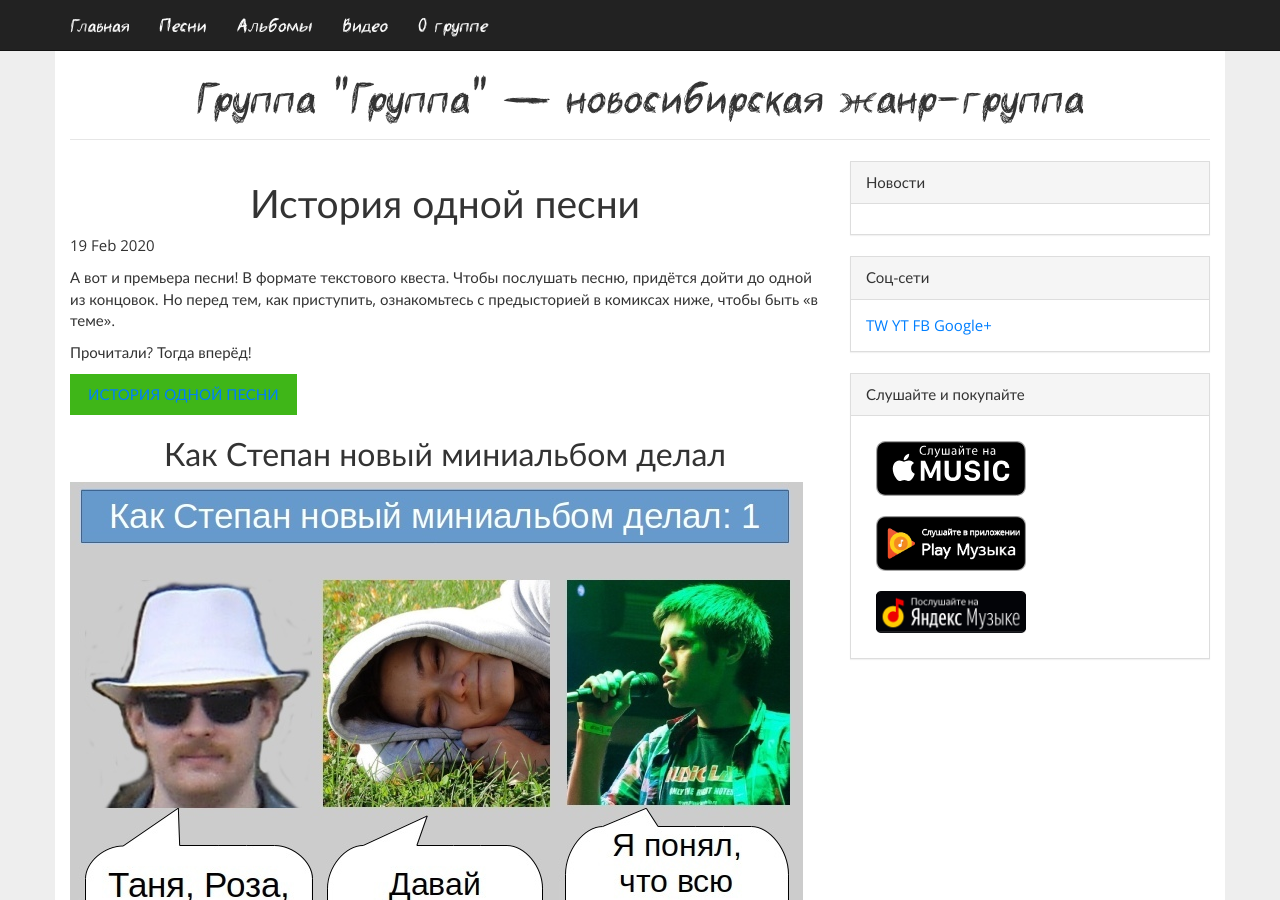
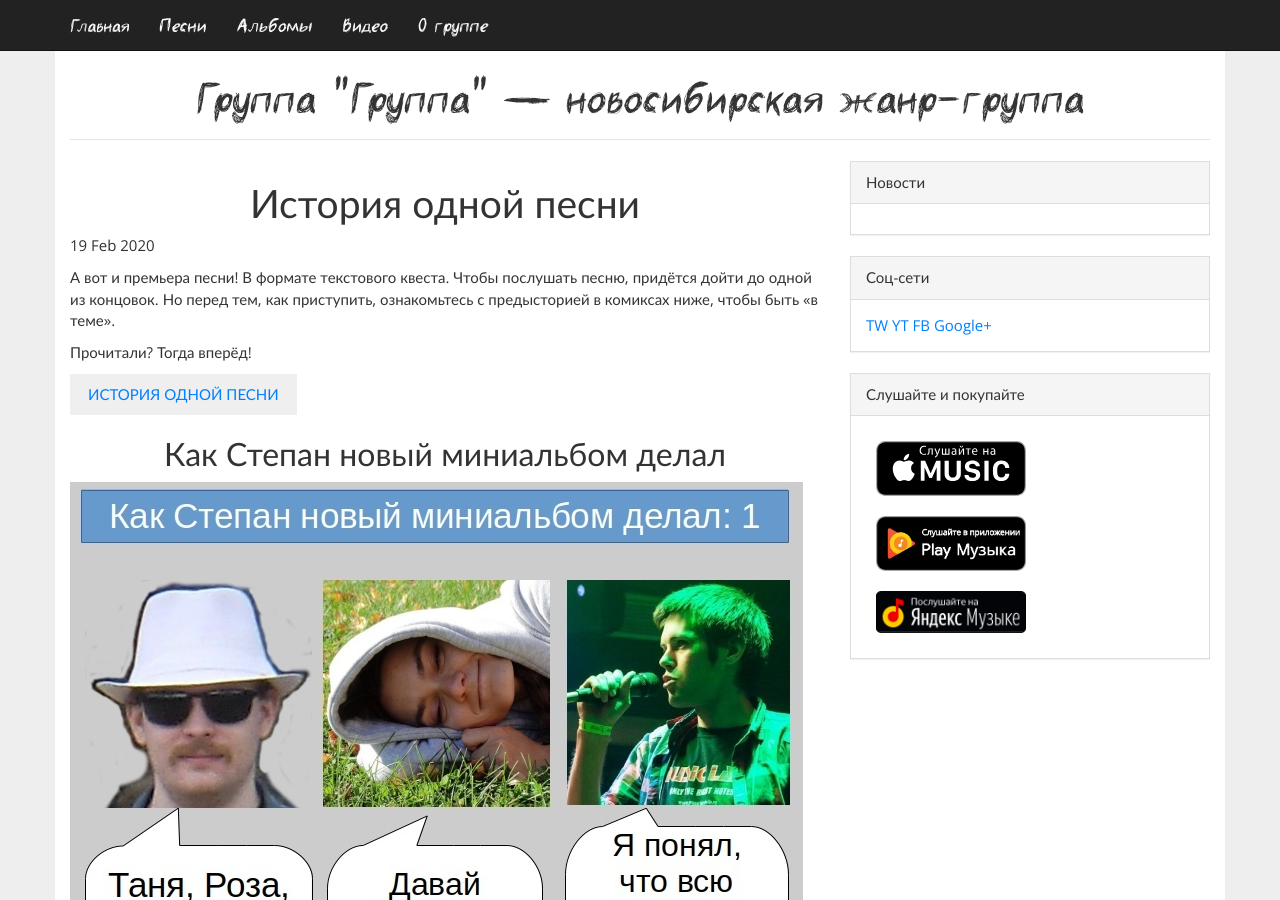
Before and after one commit to gruppa-gruppa-nsk/gruppa-gruppa-nsk.github.io, a Jekyll site: the page built from _posts/other/2021-02-18-one-song-story.md, in a window 1280 px wide and 900 px high. Built offline with Jekyll 4.4.1, drawn with Linux system fonts in a browser that asks for light colours; comment, search, counter and statistics services are not loaded.

Commit message:
Update 2021-02-18-one-song-story.md

```diff
--- a/_posts/other/2021-02-18-one-song-story.md
+++ b/_posts/other/2021-02-18-one-song-story.md
@@ -12,7 +12,7 @@ categories: blog
 Прочитали? Тогда вперёд!
 
 
-<button class="btn btn-success">[ИСТОРИЯ ОДНОЙ ПЕСНИ](https://gruppa.utkorose.ru/winter-quest/ "ИСТОРИЯ ОДНОЙ ПЕСНИ")</button>
+<button class="btn">[ИСТОРИЯ ОДНОЙ ПЕСНИ](https://gruppa.utkorose.ru/winter-quest/ "ИСТОРИЯ ОДНОЙ ПЕСНИ")</button>
 
 ## Как Степан новый миниальбом делал
 
```
